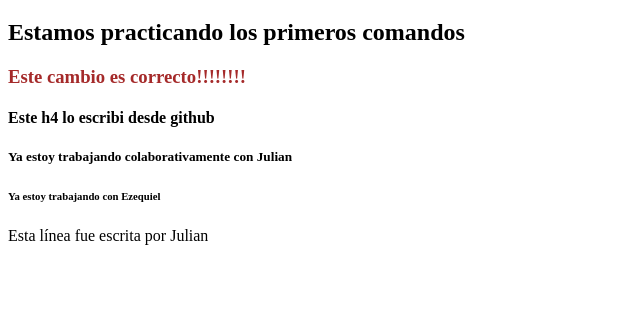
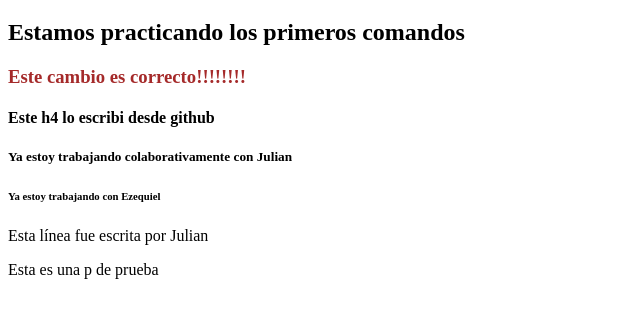
Before and after one commit to EzeDevJS/practicaGit, a plain HTML site: page index.html in a window 1280 px wide. Shown: the part 61-378 px from the top of the page, without its empty margins (0-640 px from the left). Drawn offline with Linux system fonts and the light colour scheme.

Commit message:
ad another p

```diff
--- a/index.html
+++ b/index.html
@@ -15,6 +15,7 @@
     <h6>Ya estoy trabajando con Ezequiel</h6>
 
     <p>Esta línea fue escrita por Julian</p>
+    <p>Esta es una p de prueba</p>
 
 </body>
 </html>
```
